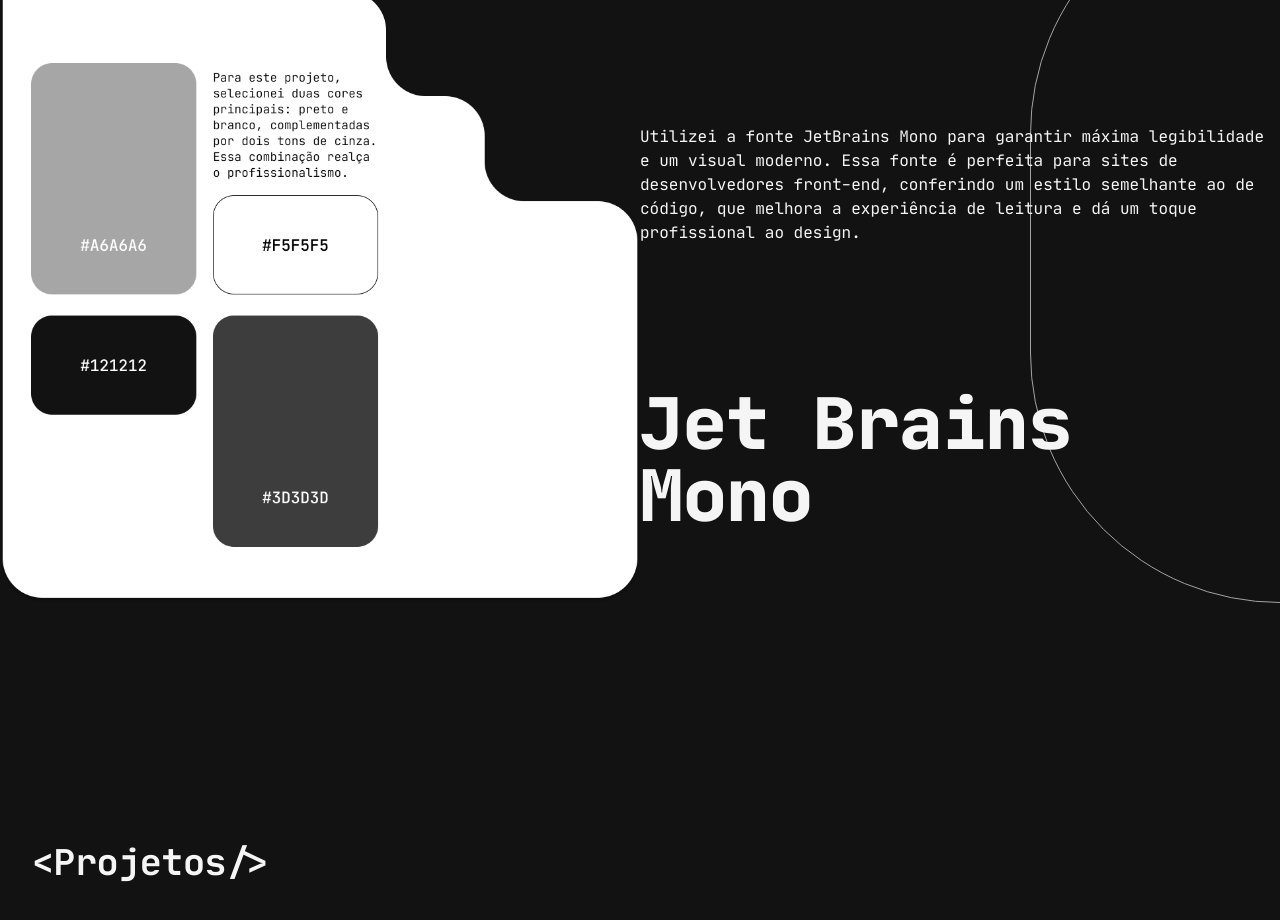
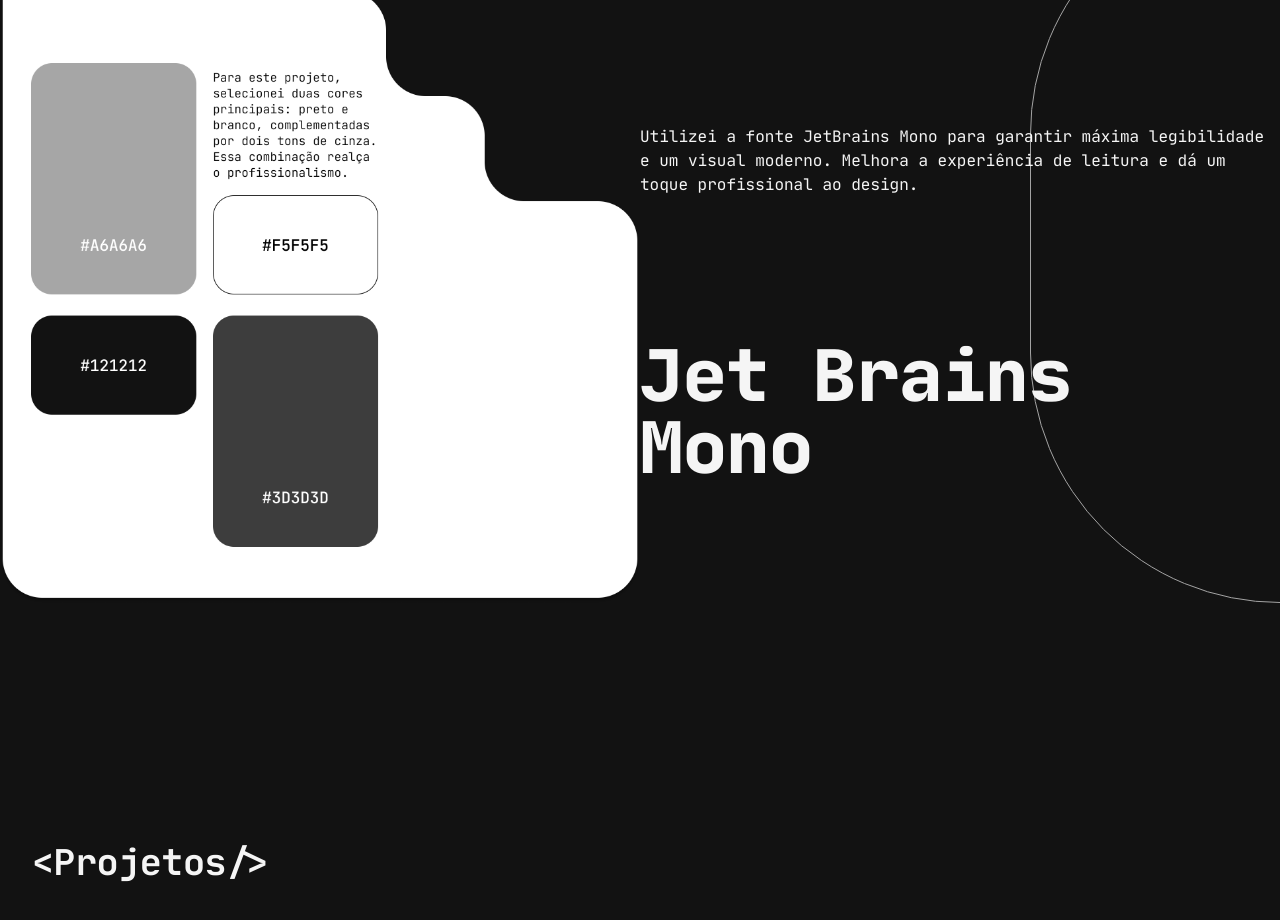
Before and after one commit to EliasMartinzs/my-portfolio, a Next.js app: page / in a window 1280 px wide. Shown: the part 2620-3540 px from the top of the page. Built offline with nearby package versions, Linux system fonts and the light colour scheme.

Commit message:
Update tapography.tsx

```diff
--- a/components/tapography.tsx
+++ b/components/tapography.tsx
@@ -19,9 +19,7 @@
 
           <p className="max-w-2xl mx-auto">
             Utilizei a fonte JetBrains Mono para garantir máxima legibilidade e
-            um visual moderno. Essa fonte é perfeita para sites de
-            desenvolvedores front-end, conferindo um estilo semelhante ao de
-            código, que melhora a experiência de leitura e dá um toque
+            um visual moderno. Melhora a experiência de leitura e dá um toque
             profissional ao design.
           </p>
 
@@ -45,11 +43,9 @@
 
           <div className="h-96 flex flex-col gap-5">
             <small>
-              Utilizei a fonte JetBrains Mono para garantir máxima legibilidade
-              e um visual moderno. Essa fonte é perfeita para sites de
-              desenvolvedores front-end, conferindo um estilo semelhante ao de
-              código, que melhora a experiência de leitura e dá um toque
-              profissional ao design.
+                Utilizei a fonte JetBrains Mono para garantir máxima legibilidade e
+            um visual moderno. Melhora a experiência de leitura e dá um toque
+            profissional ao design.
             </small>
 
             <div className="rounded-3xl bg-foreground border border-foreground text-background h-full grid place-items-center">
@@ -65,11 +61,9 @@
             </div>
 
             <small className="text-background cursor-default">
-              Utilizei a fonte JetBrains Mono para garantir máxima legibilidade
-              e um visual moderno. Essa fonte é perfeita para sites de
-              desenvolvedores front-end, conferindo um estilo semelhante ao de
-              código, que melhora a experiência de leitura e dá um toque
-              profissional ao design.
+                Utilizei a fonte JetBrains Mono para garantir máxima legibilidade e
+            um visual moderno. Melhora a experiência de leitura e dá um toque
+            profissional ao design.
             </small>
           </div>
 
```
